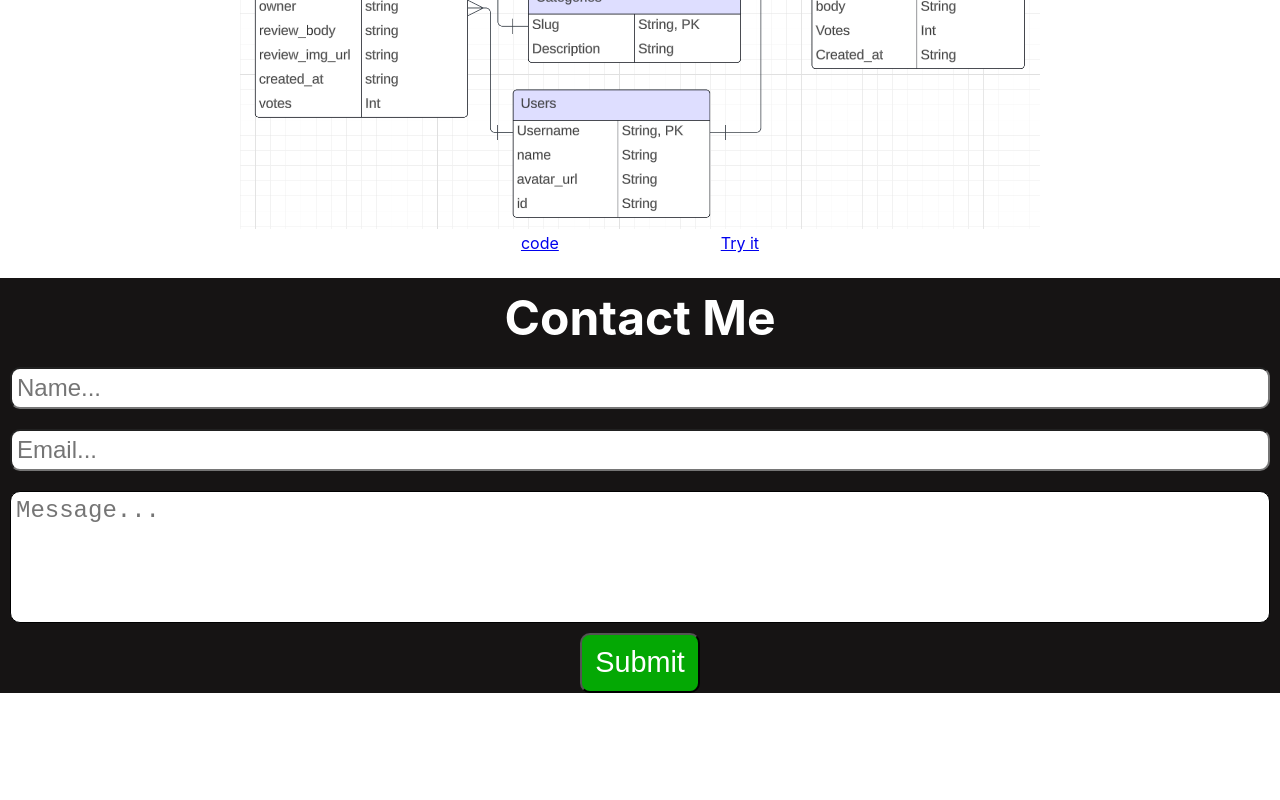
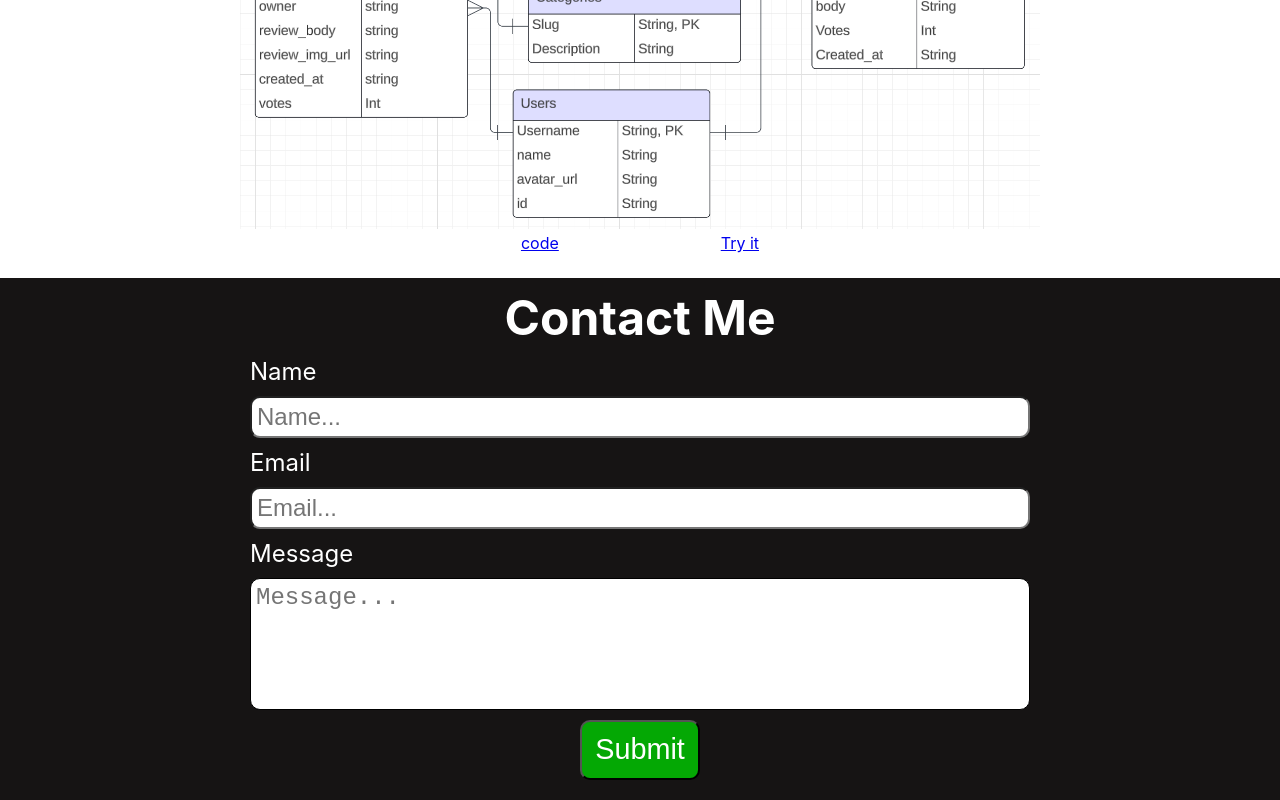
Before and after one commit to Masonward99/Portfolio-website, a React (Create React App) app: page / in a window 1280 px wide. Shown: the part 2420-3220 px from the top of the page. Before the commit the page ends 3113 px from the top, so only its background shows below. Built offline with nearby package versions, Linux system fonts and the light colour scheme.

Commit message:
css for form

```diff
--- a/src/pages/Footer.jsx
+++ b/src/pages/Footer.jsx
@@ -1,13 +1,18 @@
 function Footer() {
     return (
         <footer id="App-Footer">
-            <h2>Contact Me</h2>
-            <form className="Contact-Form" method="POST" netlify >
-                <input type="text" id="Name" aria-label="Name" placeholder="Name..."/>
-                <input type="email" id="Email" aria-label='Email' placeholder="Email..."/>
-                <textarea id="Body" aria-label="Message" placeholder="Message..."/>
-                <button type='submit'>Submit</button>
-            </form>
+            <div>
+                <h2>Contact Me</h2>
+                <form className="Contact-Form" netlify >
+                    <label htmlFor="Name">Name</label>
+                    <input type="text" id="Name" aria-label="Name" placeholder="Name..." />
+                    <label htmlFor="Email">Email</label>
+                    <input type="email" id="Email" aria-label='Email' placeholder="Email..." />
+                    <label htmlFor="Message">Message</label>
+                    <textarea id="Body" aria-label="Message" placeholder="Message..."/>
+                    <button type='submit'>Submit</button>
+                </form>
+            </div>
         </footer>
     )
 }
```
